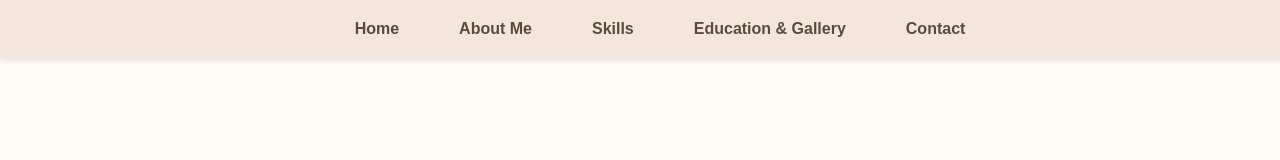
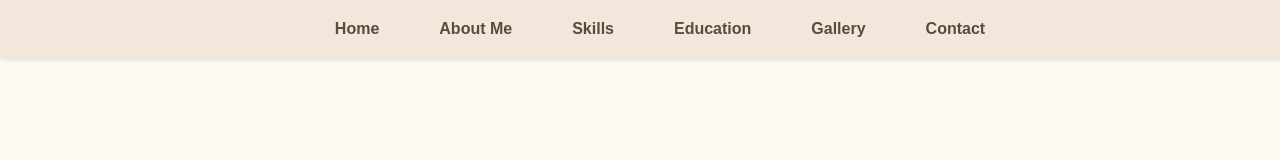
Before and after one commit to Fasya1898/fasya-sha-ari, a plain HTML site: page index.html in a window 1280 px wide. Drawn offline with Linux system fonts and the light colour scheme.

Commit message:
index.html

```diff
--- a/index.html
+++ b/index.html
@@ -12,7 +12,8 @@
     <a href="hero.html">Home</a>
     <a href="about.html">About Me</a>
     <a href="skills.html">Skills</a>
-    <a href="education-gallery.html">Education & Gallery</a>
+    <a href="education.html">Education</a>
+    <a href="gallery.html">Gallery</a>
     <a href="contact.html">Contact</a>
   </nav>
 </body>
```
